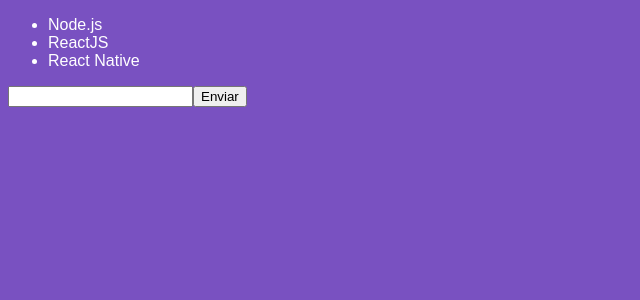
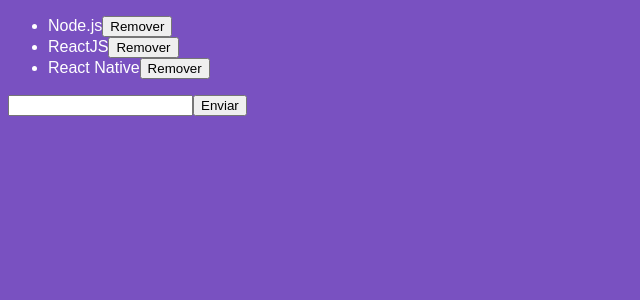
Before and after one commit to ricardominze/introducao-react, a React app: page / in a window 1280 px wide. Shown: the top 300 px of the page, without its empty margins (0-640 px from the left). Built offline with nearby package versions, Linux system fonts and the light colour scheme.

Commit message:
Removendo itens do estado

```diff
--- a/src/components/TechList.js
+++ b/src/components/TechList.js
@@ -24,11 +24,20 @@ class TechList extends Component {
     });
   }
 
+  handleDelete = (tech) => {
+    this.setState({techs: this.state.techs.filter(t => t !== tech)});
+  }
+
   render(){
     return (
       <form onSubmit={this.handleSubmit}>
         <ul>
-          {this.state.techs.map(tech => <li key={tech}>{tech}</li>)}
+          {this.state.techs.map(tech => (
+            <li key={tech}>
+              {tech}
+              <button type="button" onClick={() => this.handleDelete(tech)}>Remover</button>
+            </li>
+          ))}
         </ul>
         <input
          type="text"
```
